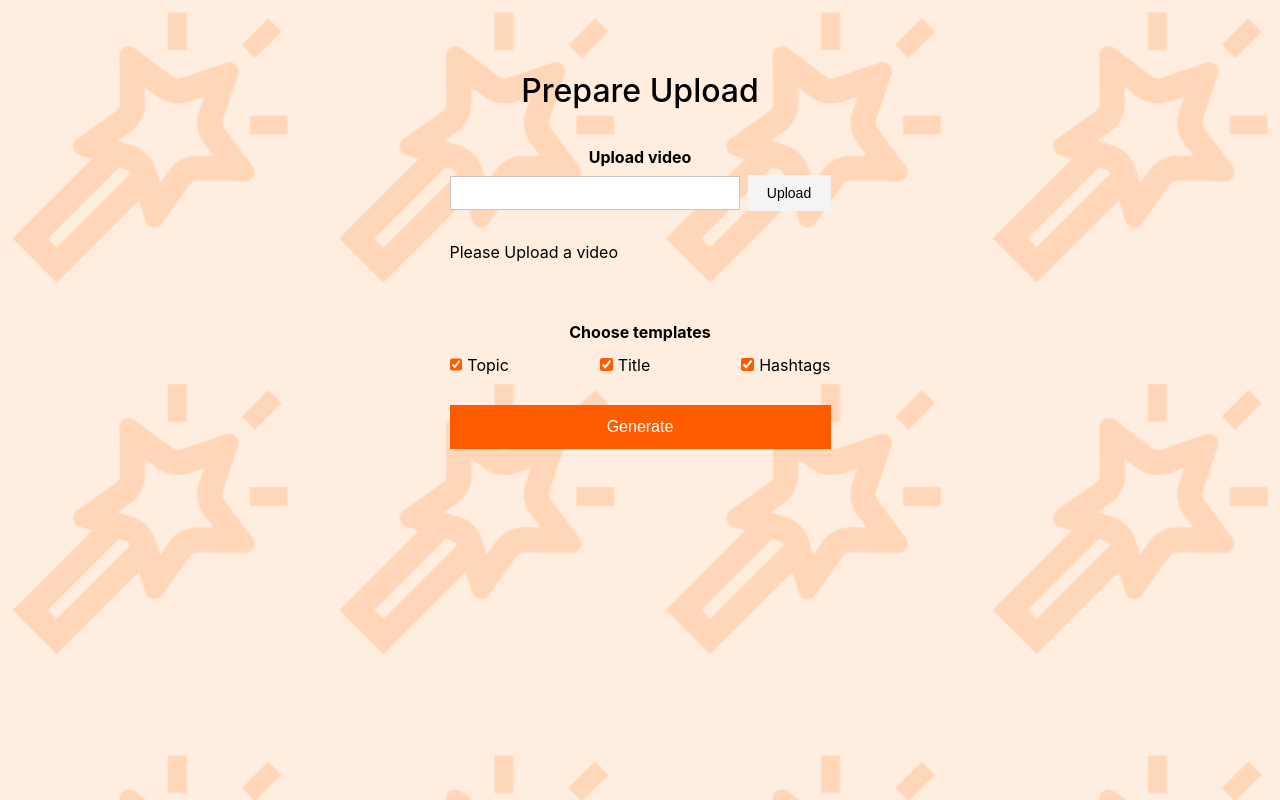
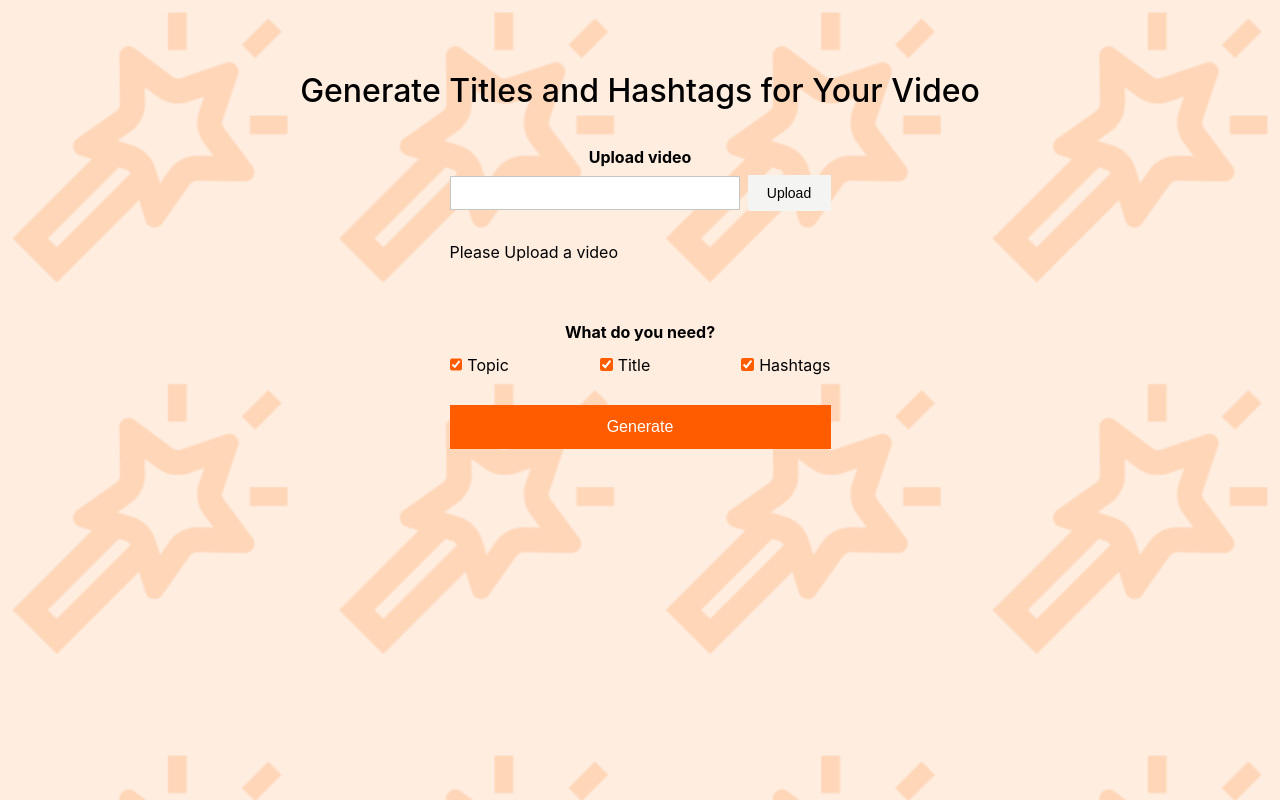
Before and after one commit to mrnkim/Generate-Titles-and-Hashtags-for-Your-Video, a React (Create React App) app: page / in a window 1280 px wide. Built offline with nearby package versions, Linux system fonts and the light colour scheme; no server answers.

Commit message:
Update copies (wording) and implement showing video title with result

```diff
--- a/public/index.html
+++ b/public/index.html
@@ -24,7 +24,7 @@
       work correctly both with client-side routing and a non-root public URL.
       Learn how to configure a non-root public URL by running `npm run build`.
     -->
-    <title>Prepare Upload</title>
+    <title>Generate Titles and Hashtags for Your Video</title>
   </head>
   <body>
     <noscript>You need to enable JavaScript to run this app.</noscript>
--- a/src/InputForm.js
+++ b/src/InputForm.js
@@ -92,7 +92,7 @@ export function InputForm({
 
   return (
     <div className="inputForm">
-      <div className="title">Choose templates</div>
+      <div className="title">What do you need?</div>
       <form className="form">
         <div className="checkboxes">
           <div className="checkbox-container">
--- a/src/PrepareUpload.css
+++ b/src/PrepareUpload.css
@@ -9,3 +9,11 @@
     font-size: 32px;
     font-weight: 500;
   }
+
+  .videoTitle {
+    font-size: 14px;
+    font-weight: 500;
+    line-height: 20px;
+    letter-spacing: 0em;
+    text-align: center;
+  }
--- a/src/PrepareUpload.js
+++ b/src/PrepareUpload.js
@@ -31,14 +31,28 @@ export function PrepareUpload({ video }) {
     return TwelveLabsApi.generateGist(data, video.data._id);
   }
 
+  const vidTitleRaw = video?.data?.metadata.video_title;
+  const vidTitleClean = decodeAndCleanFilename(vidTitleRaw);
+
+  function decodeAndCleanFilename(filename) {
+    const decodedFilename = decodeURIComponent(filename);
+    const cleanedFilename = decodedFilename
+      .replace(/%20/g, " ")
+      .replace(/\([^)]*\)/g, "");
+    return cleanedFilename;
+  }
+
   return (
     <div className="prepareUpload">
-      <h1 className="appTitle">Prepare Upload</h1>
+      <h1 className="appTitle">Generate Titles and Hashtags for Your Video</h1>
       <div className="videoUrlUploadForm">
         <VideoUrlUploadForm />
       </div>
       <div className="videoAndInputForm">
         {video.data ? <Video video={video} /> : <p>Please Upload a video</p>}
+        {result.result ? (
+          <div className="videoTitle">{vidTitleClean}</div>
+        ) : null}{" "}
         <InputForm
           field1Prompt={field1Prompt}
           setField1Prompt={setField1Prompt}
--- a/src/Result.js
+++ b/src/Result.js
@@ -4,7 +4,7 @@ export function Result({ result }) {
   result = result.result;
   return (
     <div className="result">
-      <div className="resultTitle">Result</div>
+      <div className="resultTitle">Suggested titles/tags</div>
       {result.title && (
         <div className="resultSection">
           <h2>Title</h2>
--- a/src/Video.js
+++ b/src/Video.js
@@ -3,16 +3,6 @@ import ReactPlayer from "react-player";
 import "./Video.css";
 
 export function Video({ video, start, end }) {
-  const vidTitleRaw = video?.data?.metadata.video_title;
-  const vidTitleClean = decodeAndCleanFilename(vidTitleRaw);
-
-  function decodeAndCleanFilename(filename) {
-    const decodedFilename = decodeURIComponent(filename);
-    const cleanedFilename = decodedFilename
-      .replace(/%20/g, " ")
-      .replace(/\([^)]*\)/g, "");
-    return cleanedFilename;
-  }
 
   return (
     <div className="video">
```
